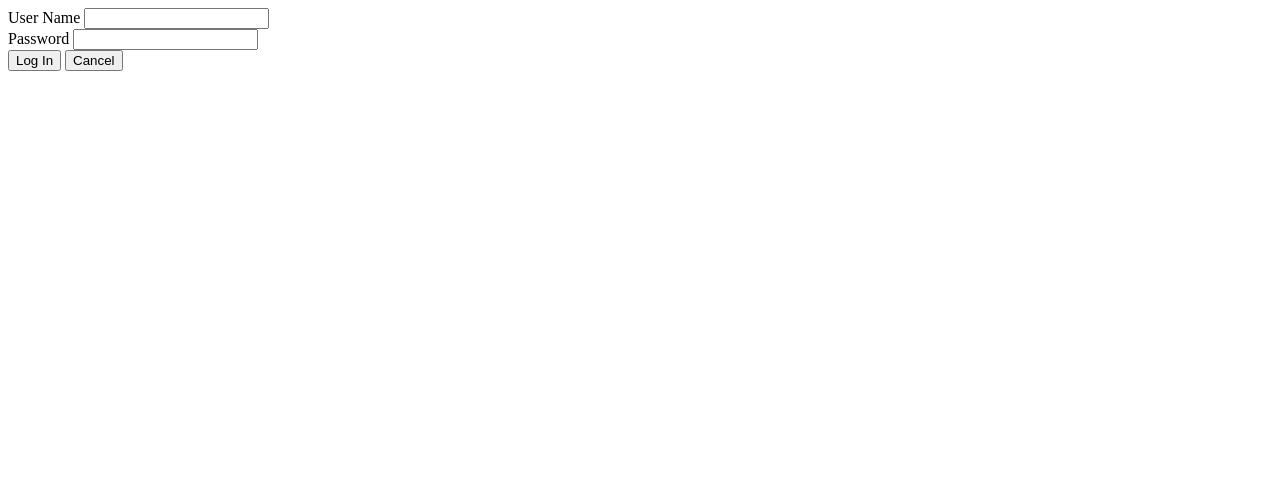
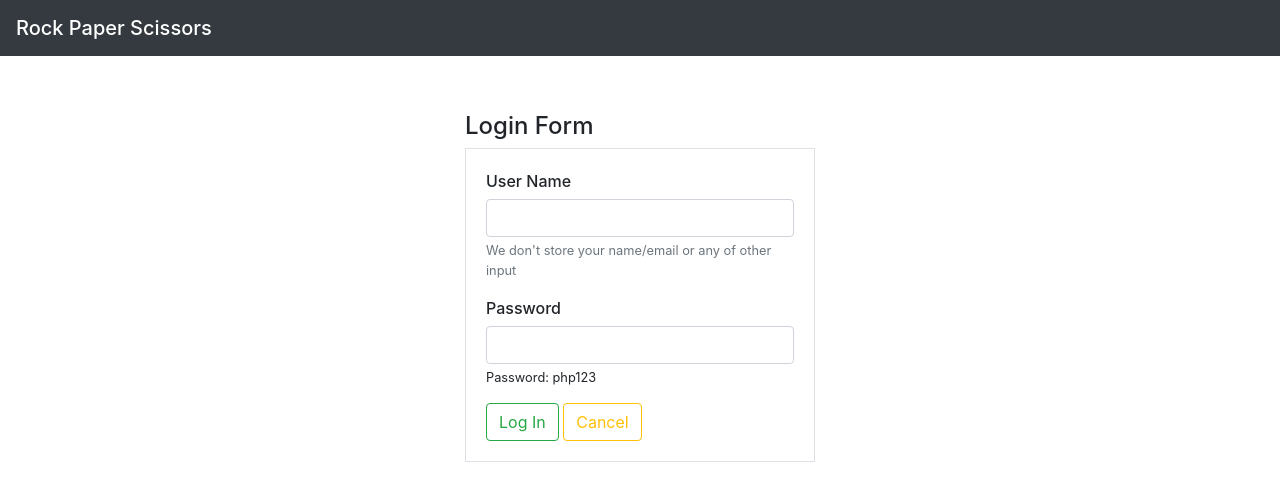
Before and after one commit to Avchhikara/rock_paper_scissors, a PHP site: page /login.php in a window 1280 px wide. Shown: the top 501 px of the page. Run offline with PHP 8.4, Linux system fonts and the light colour scheme.

Commit message:
Adding styling through bootstrap

```diff
--- a/login.php
+++ b/login.php
@@ -1,18 +1,6 @@
 <?php
 	session_start();
-	if(isset($_POST['who'])&&isset($_POST['pass'])){
-		if($_POST['pass']==='php123'){
-			$_SESSION['name'] = $_POST['who'];
-			header('Location: game.php');
-			return;
-		}
-		else{
-			echo "Incorrect Password";
-		}
-	}
-
-
-
+	unset($_SESSION['name']);
 ?>
 
 
@@ -20,19 +8,61 @@
 <!DOCTYPE html>
 <html>
 <head>
+	<meta charset="UTF-8">
+	<meta name="description" content="This is the login page of the application 'Rock-Paper-Scissors' and is used to facilite the session so, that the user can proceed further in the appication to the play area. PHP, HTML, CSS and Bootstrap are being used here!">
 	<title>Avnish's Login page</title>
+	<link rel="stylesheet" href="https://stackpath.bootstrapcdn.com/bootstrap/4.1.1/css/bootstrap.min.css" integrity="sha384-WskhaSGFgHYWDcbwN70/dfYBj47jz9qbsMId/iRN3ewGhXQFZCSftd1LZCfmhktB" crossorigin="anonymous">
+
+
 </head>
 <body>
 
-	<form method="post">
-		<label for="who">User Name</label>
-		<input type="text" name="who" id="who"><br>
-		<label for="pass">Password</label>
-		<input type="Password" name="pass" id="pass"><br>
-		<input type="submit" value="Log In">
-		<input type="button" value="Cancel" onclick="location.href = 'index.php'; return false;">
-	</form>
+	<nav class="navbar navbar-dark bg-dark">
+  		<a href="index.php" class="navbar-brand mb-0 h1">Rock Paper Scissors</a>
+	</nav>
 
 
+	<div class="container " >
+		<div class="row d-flex justify-content-center" style="margin-top:5%;">
+			<div class="col-lg-4 col-sm-7 col-md-7 col-xs-6 " >
+				<h4>Login Form</h4>
+				<form method="post" class="border" style="padding:20px;">
+
+					<?php
+						if(isset($_POST['who'])&&isset($_POST['pass'])){
+							if($_POST['pass']==='php123'){
+								$_SESSION['name'] = $_POST['who'];
+								header('Location: game.php');
+								return;
+							}
+							else{
+								echo "<div class='alert alert-danger' role='alert'>";
+								echo "Incorrect Password";
+								echo "</div>";
+							}
+						}
+					?>
+
+					<div class="form-group" >
+						<label for="who" class="h6">User Name</label>
+						<input type="text" class="form-control" name="who" id="who">
+						<small class="form-text text-muted">We don't store your name/email or any of other input</small>
+					</div>
+					<div class="form-group">
+						<label for="pass" class="h6">Password</label>
+						<input type="Password" class="form-control" name="pass" id="pass">
+						<small class="form-text ">Password: php123</small>
+					</div>
+					<input type="submit" value="Log In" class="btn btn-outline-success">
+					<input type="button" value="Cancel" onclick="location.href = 'index.php'; return false;" class="btn btn-outline-warning">
+				</form>
+			</div>
+		</div>
+	</div>
+
+
+	<script src="https://code.jquery.com/jquery-3.3.1.slim.min.js" integrity="sha384-q8i/X+965DzO0rT7abK41JStQIAqVgRVzpbzo5smXKp4YfRvH+8abtTE1Pi6jizo" crossorigin="anonymous"></script>
+	<script src="https://cdnjs.cloudflare.com/ajax/libs/popper.js/1.14.3/umd/popper.min.js" integrity="sha384-ZMP7rVo3mIykV+2+9J3UJ46jBk0WLaUAdn689aCwoqbBJiSnjAK/l8WvCWPIPm49" crossorigin="anonymous"></script>
+	<script src="https://stackpath.bootstrapcdn.com/bootstrap/4.1.1/js/bootstrap.min.js" integrity="sha384-smHYKdLADwkXOn1EmN1qk/HfnUcbVRZyYmZ4qpPea6sjB/pTJ0euyQp0Mk8ck+5T" crossorigin="anonymous"></script>
 </body>
 </html>
```
